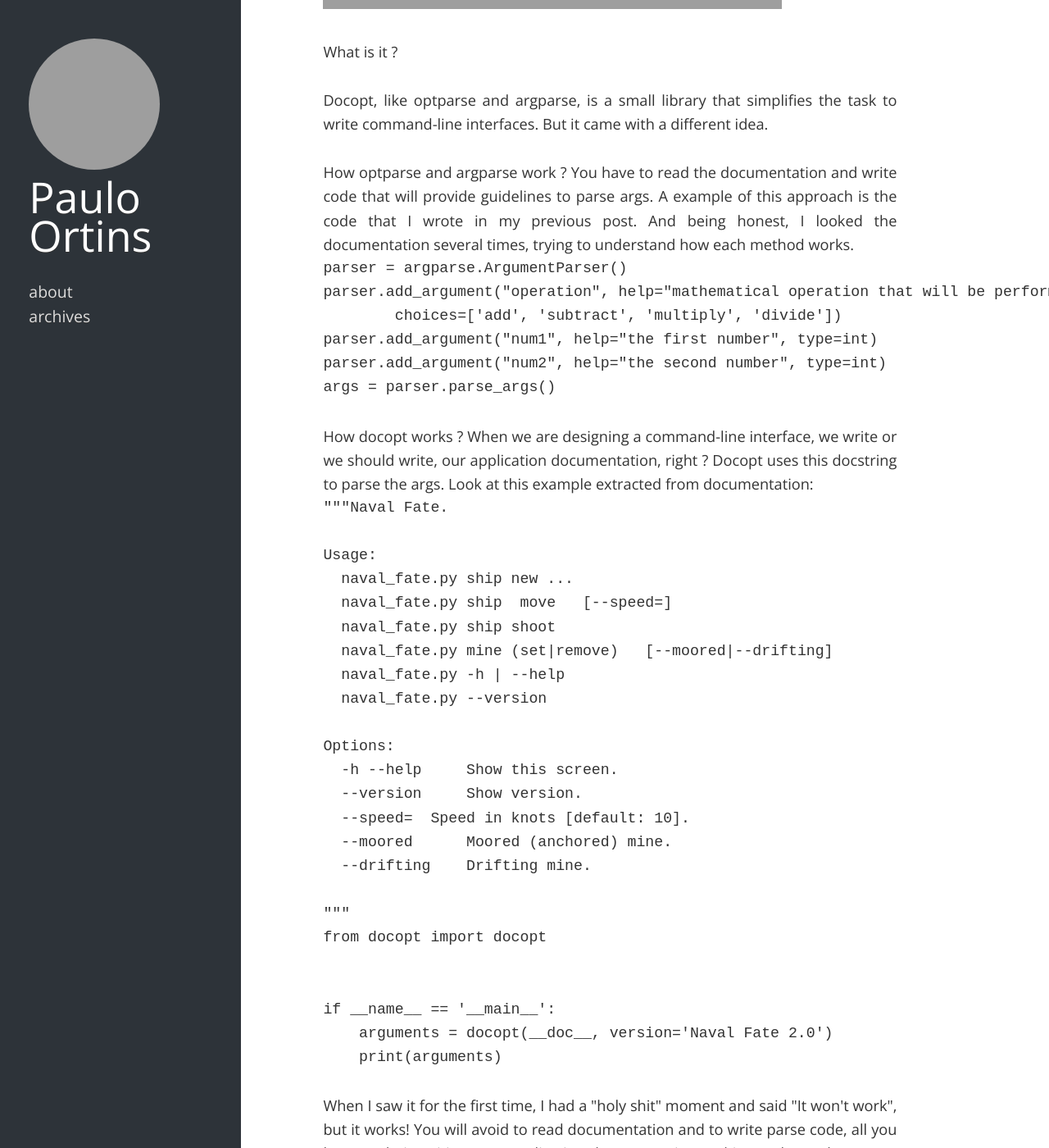
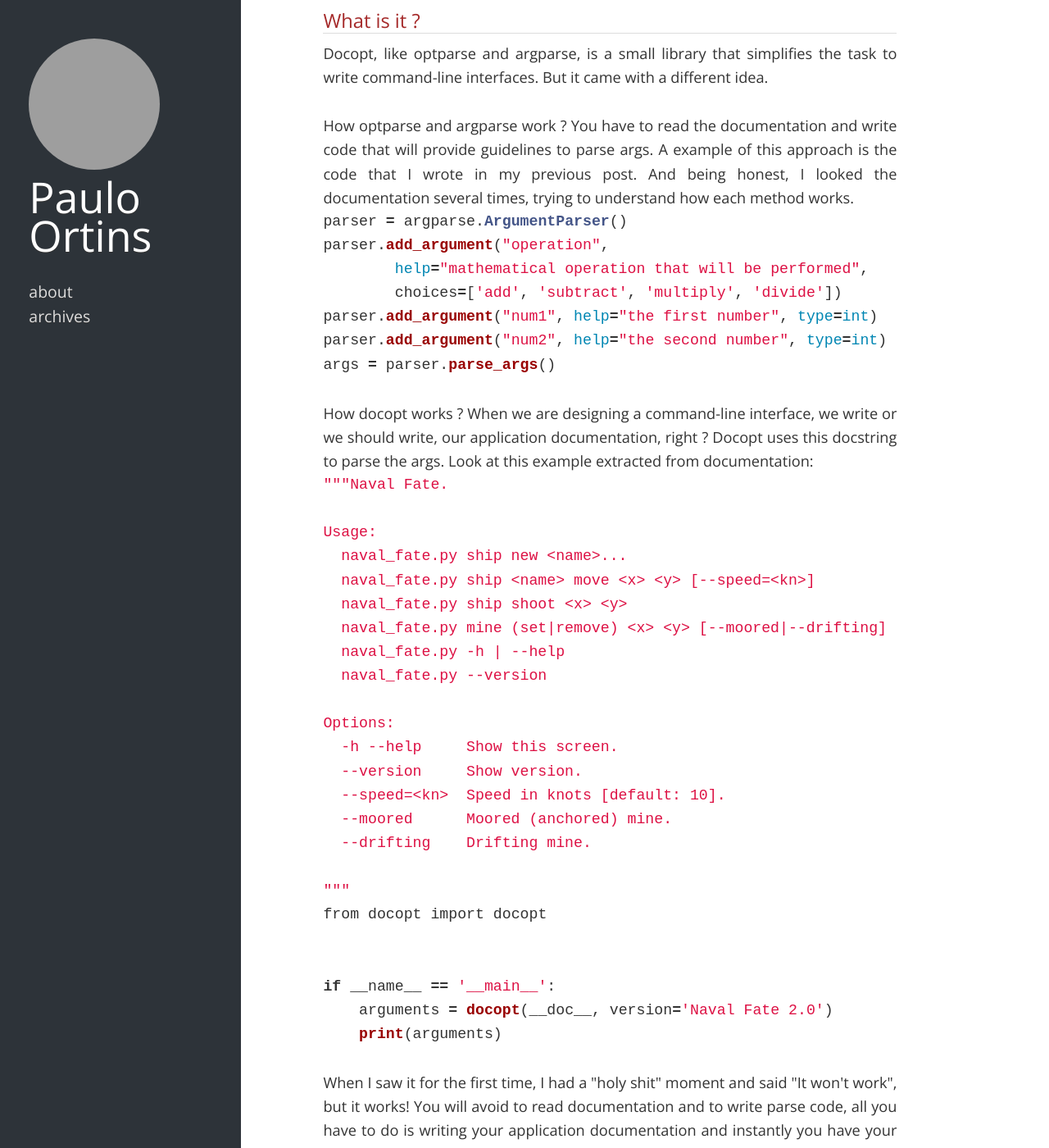
Before and after one commit to pauloortins/pauloortins.github.io, a Jekyll site: the page built from _posts/2013-07-06-creating-python-command-line-interfaces-docopt.html, in a window 1280 px wide and 1400 px high, scrolled down 1016 px. Shown: the whole window at 82% size. Built offline with Jekyll 4.4.1, drawn with Linux system fonts in a browser that asks for light colours; nearby versions of some CDN libraries; some of the changed text lies outside the part shown; grey boxes are pictures that could not be loaded.

Commit message:
Fix command-line docopt

```diff
--- a/_posts/2013-07-06-creating-python-command-line-interfaces-docopt.html
+++ b/_posts/2013-07-06-creating-python-command-line-interfaces-docopt.html
@@ -4,23 +4,24 @@
 categories: Python
 date: 2013-07-06
 ---
-<p><strong>Introduction</strong></p>
+<p><h2>Introduction</h2></p>
 <p>Few weeks ago I wrote a blog post showing how we can write command line applications using <a href="http://docs.python.org/dev/library/argparse.html">argparse</a>, you can check out it <a href="http://pauloortins.com/creating-python-command-line-applications/" title="Creating python command-line applications">here</a>. Some people suggested me to try <a href="https://github.com/docopt/docopt">docopt</a> and this post is a result from this experience.</p>
-<p><strong>Docopt, the Pythonic command line arguments parser, that will make you smile</strong></p>
+<p><h2>Docopt, the Pythonic command line arguments parser, that will make you smile</h2></p>
 <p><iframe width="560" height="315" src="//www.youtube.com/embed/pXhcPJK5cMc?rel=0" frameborder="0" allowfullscreen></iframe></p>
-<p>What is it ?</p>
+<p><h2>What is it ?</h2></p>
 <p>Docopt, like optparse and argparse, is a small library that simplifies the task to write command-line interfaces. But it came with a different idea.</p>
 <p>How optparse and argparse work ? You have to read the documentation and write code that will provide guidelines to parse args. A example of this approach is the code that I wrote in my previous post. And being honest, I looked the documentation several times, trying to understand how each method works.</p>
-<pre>
+{% highlight python%}
 parser = argparse.ArgumentParser()
-parser.add_argument("operation", help="mathematical operation that will be performed",
+parser.add_argument("operation",
+	help="mathematical operation that will be performed",
 	choices=['add', 'subtract', 'multiply', 'divide'])
 parser.add_argument("num1", help="the first number", type=int)
 parser.add_argument("num2", help="the second number", type=int)
 args = parser.parse_args()
-</pre>
+{% endhighlight %}
 <p>How docopt works ? When we are designing a command-line interface, we write or we should write, our application documentation, right ? Docopt uses this docstring to parse the args. Look at this example extracted from documentation:</p>
-<pre>
+{% highlight python%}
 """Naval Fate.
 
 Usage:
@@ -45,13 +46,14 @@
 if __name__ == '__main__':
     arguments = docopt(__doc__, version='Naval Fate 2.0')
     print(arguments)
-</pre>
+{% endhighlight %}
 <p>When I saw it for the first time, I had a "holy shit" moment and said "It won't work", but it works! You will avoid to read documentation and to write parse code, all you have to do is writing your application documentation and instantly you have your application running with all options and help messages working properly!</p>
-<p><strong>Coming back to the calculator example</strong></p>
+<p><h2>Coming back to the calculator example</h2></p>
 <p>In my first post about command line interfaces I built two command calculators, one using python w/o libraries and other using argparse. So to compare these libraries, let's build another calculator, in this time, using docopt. This is our documentation:</p>
-<pre>
+{% highlight python%}
 /*
-We are going to create a command-line calculator. The calculator should be used in this way:
+We are going to create a command-line calculator.
+The calculator should be used in this way:
 
 python calc.py add 2 2
 > 4
@@ -66,9 +68,9 @@
 > 1
 
 */
-</pre>
+{% endhighlight %}
 <p>Let's transform it in the docopt pattern, that is the pattern of almost all command-line applications.</p>
-<pre>
+{% highlight python%}
 """Calculator using docopt
 
 Usage:
@@ -84,9 +86,9 @@
   -h --help     Show this screen.
 
 """
-</pre>
+{% endhighlight %}
 <p>Now, let's add the docopt code, don't be afraid of that. With 3-4 lines of code our parser are done.</p>
-<pre>
+{% highlight python%}
 """Calculator using docopt
 
 Usage:
@@ -107,11 +109,11 @@
 if __name__ == '__main__':
     arguments = docopt(__doc__, version='Calculator with docopt')
     print(arguments)
-</pre>
-<p><strong>Help Messages</strong></p>
+{% endhighlight %}
+<p><h2>Help Messages</h2></p>
 <p>Let's see some of the messages that docopt provide for us.</p>
 <p>Help message</p>
-<pre>
+{% highlight python%}
 python calc_docopt.py -help
 >>> Calculator using docopt
 >>>
@@ -126,17 +128,17 @@
 >>>
 >>> Options:
 >>>   -h --help     Show this screen.
-</pre>
+{% endhighlight %}
 <p>Invalid Arguments</p>
-<pre>
+{% highlight python%}
 python calc_docopt.py
 >>> Usage:
 >>>   calc_docopt.py <operation> <num1> <num2>
 >>>   calc_docopt.py (-h | --help)
-</pre>
-<p><strong>Operations</strong></p>
+{% endhighlight %}
+<p><h2>Operations</h2></p>
 <p>Our work right now is to coding the calculator operations. I will respect the <a href="http://en.wikipedia.org/wiki/Don't_repeat_yourself">DRY’s</a> gods and copy the operations from the other post.</p>
-<pre>
+{% highlight python%}
 """Calculator using docopt
 
 Usage:
@@ -163,14 +165,14 @@
     }
 
     print functions[args['<operation>']](int(args['<num1>']), int(args['<num2>']))
-</pre>
+{% endhighlight %}
 <p>Our calculator now performs math operations as we expect.</p>
-<p><strong>Input Validation</strong></p>
+<p><h2>Input Validation</h2></p>
 <p>If you are a good observer, you will see that our calculator lacks type parse/checking and operation checking. It's easier to accomplish it with argparse. But docopt doesn't have built-in input validations.</p>
 <blockquote><p>
 docopt does one thing and does it well: it implements your command-line interface. However it does not validate the input data. On the other hand there are libraries like python schema which make validating data a breeze.<br />
 - docopt documentation
 </p></blockquote>
 <p>You can get more info about python schema <a href="https://github.com/halst/schema">here</a>.</p>
-<p><strong>Conclusion</strong></p>
+<p><h2>Conclusion</h2></p>
 <p>Docopt is a new approach to write command apps. You can easily build apps. We can only appreciate <a href="http://keleshev.com">Vladimir Keleshev's</a> work and hope that it continues to improving and why not conquest a place in python core ?</p>
```
Also changed, not shown: 4 other files.
